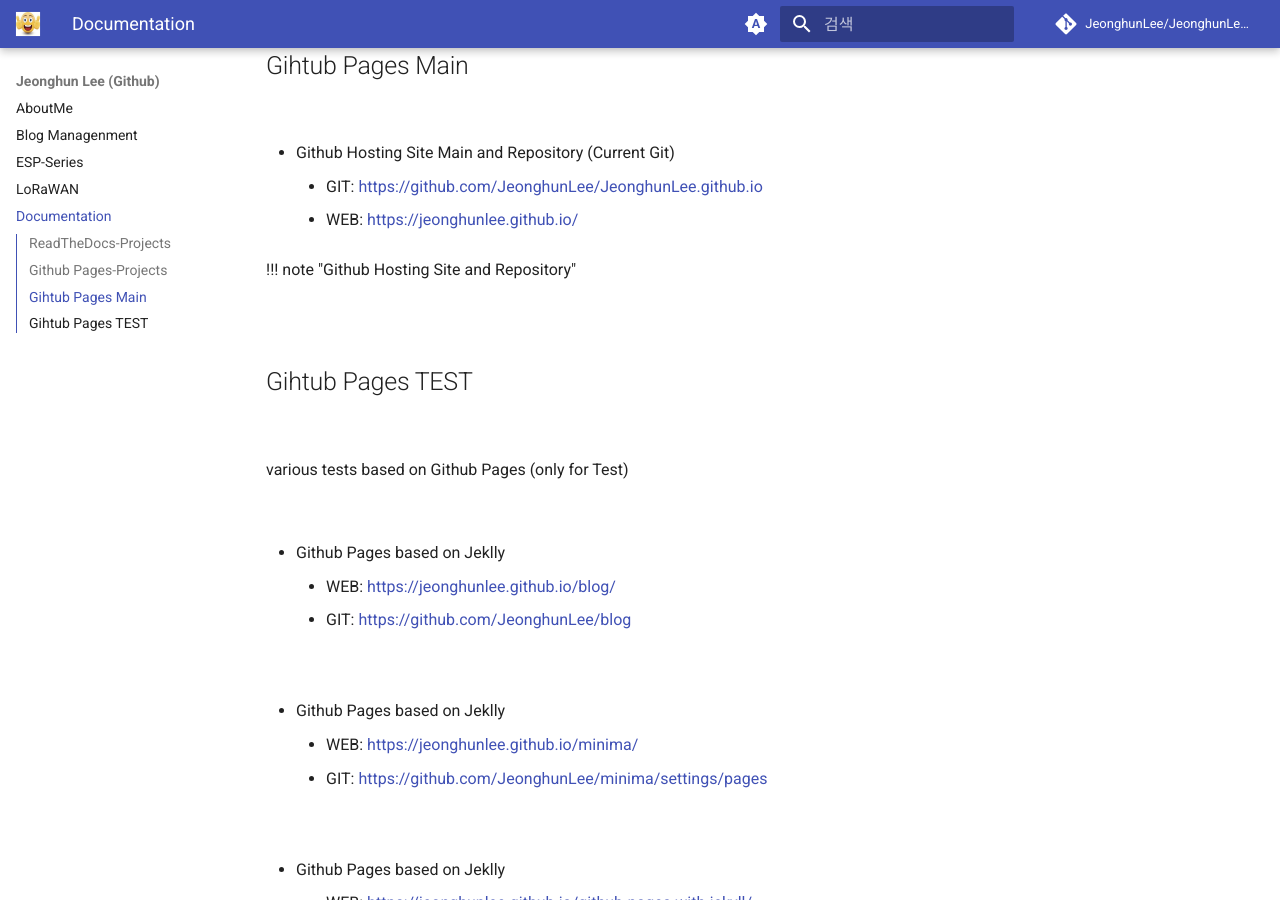
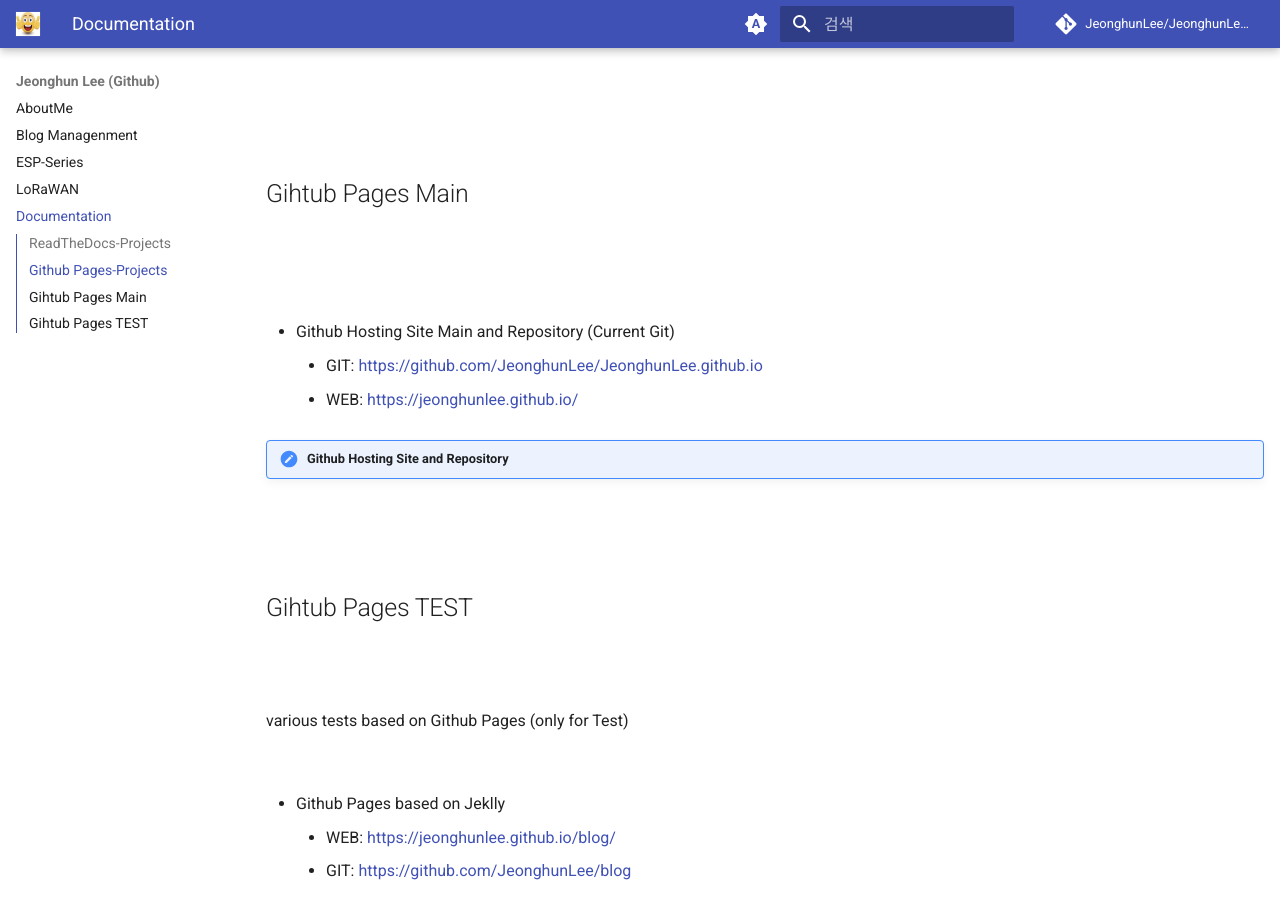
Before and after one commit to JeonghunLee/JeonghunLee.github.io, an MkDocs documentation site: the page built from docs/project_documentation.md, in a window 1280 px wide and 900 px high, scrolled down 1023 px. Built offline with MkDocs 1.6.1 and Material for MkDocs 9.7.7, drawn with Linux system fonts in a browser that asks for light colours; comment, search, counter and statistics services are not loaded.

Commit message:
update it

```diff
--- a/docs/project_documentation.md
+++ b/docs/project_documentation.md
@@ -10,10 +10,12 @@
 
 
 
-<br/>
+<br>
+<br>
 
 ## ReadTheDocs-Projects
 
+<br>
 <br>
 <br>
 
@@ -23,11 +25,13 @@
     - :fontawesome-solid-book: ReadTheDocs-DOC: https://wifisniffer.readthedocs.io/ko/latest/
     - :fontawesome-solid-screwdriver-wrench: ReadTheDocs-CFG: https://app.readthedocs.org/projects/wifisniffer/
 
-<br/>
-<br/>
+<br>
+<br>
+<br>
 
 ## Github Pages-Projects
 
+<br>
 <br>
 <br>
 
@@ -37,12 +41,16 @@
 
 
 <br>
-<br/>
+<br>
+<br>
 
 
 ## Gihtub Pages Main
 
-<br/>
+<br>
+<br>
+<br>
+
 
 * Github Hosting Site Main and Repository (Current Git)
     * GIT: https://github.com/JeonghunLee/JeonghunLee.github.io
@@ -50,11 +58,13 @@
 
 !!! note "Github Hosting Site and Repository"
 
-<br/>
+<br>
+<br>
 
 ## Gihtub Pages TEST
 
-<br/>
+<br>
+<br>
 
 various tests based on Github Pages (only for Test)
 
@@ -75,3 +85,6 @@
 * Github Pages based on Jeklly
     * WEB: https://jeonghunlee.github.io/github-pages-with-jekyll/
     * GIT: https://github.com/JeonghunLee/github-pages-with-jekyll
+
+<br>
+<br>
--- a/mkdocs.yml
+++ b/mkdocs.yml
@@ -55,6 +55,7 @@
     - toc.integrate         # 이 줄이 TOC(Table of Contents)를 왼쪽 내비(sidebar)로 통합해줌
 
 markdown_extensions:
+  - admonition
   - pymdownx.arithmatex
   - pymdownx.betterem:
       smart_enable: all
```
